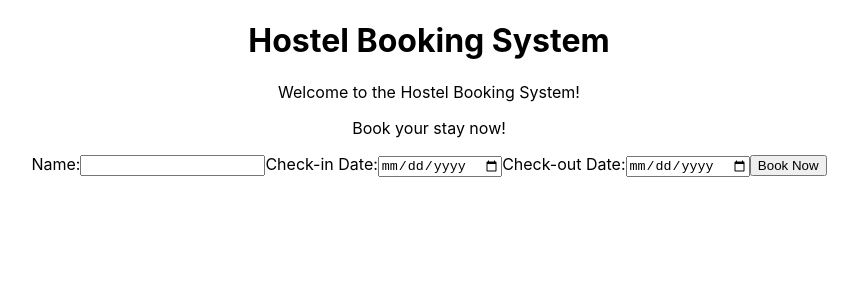
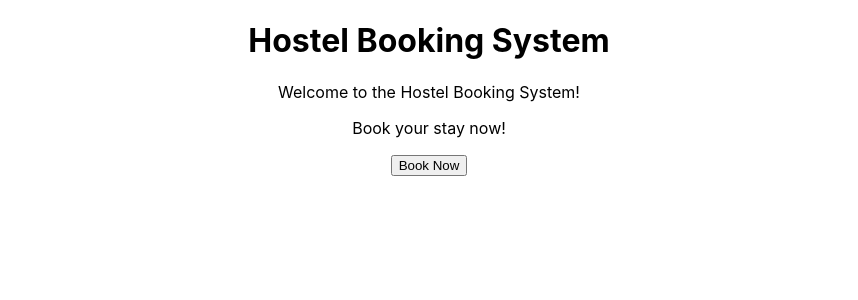
Before and after one commit to Nate-steven-dev/Front-End-repository, a React (Create React App) app in the folder hostel-booking/: page / in a window 1280 px wide. Shown: the top 300 px of the page, without its empty margins (211-1069 px from the left). Built offline with nearby package versions, Linux system fonts and the light colour scheme.

Commit message:
added a button

```diff
--- a/hostel-booking/src/App.js
+++ b/hostel-booking/src/App.js
@@ -7,21 +7,7 @@ function App() {
       <p>Welcome to the Hostel Booking System!</p>
      <div>
       <p>Book your stay now!</p>
-      <form>
-        <label>
-          Name:
-          <input type="text" name="name" required />
-        </label>
-        <label>
-          Check-in Date:
-          <input type="date" name="checkin" required />
-        </label>
-        <label>
-          Check-out Date:
-          <input type="date" name="checkout" required />
-        </label>
-        <button type="submit">Book Now</button>
-      </form>
+      <button>Book Now</button>
      </div>
     </div>
   );
```
